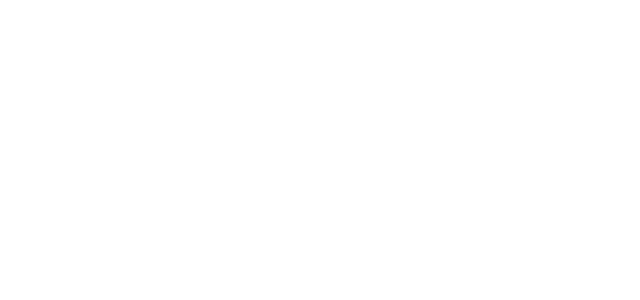
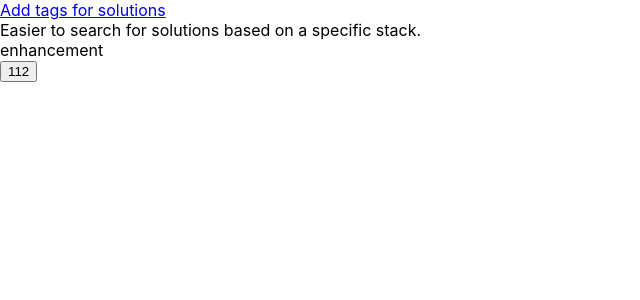
Before and after one commit to farzan190/Product-feedback-Application, a React (Create React App) app in the folder app/: page /CommentPage in a window 1280 px wide. Before the commit this address had no page. Shown: the top 300 px of the page, without its empty margins (0-640 px from the left). Built offline with nearby package versions, Linux system fonts and the light colour scheme.

Commit message:
added seperate tab opening functionality

```diff
--- a/app/src/App.js
+++ b/app/src/App.js
@@ -14,7 +14,7 @@
   const [title,setTitle]=useState();
   const [category,setCategory]=useState();
   const [detail,setDetail]=useState();
-  const {abc}=useContext(Cart);
+  const {selectedTab,setSelectedTab}=useContext(Cart);
 
 const addFeedBack=()=>{
   setDisplayData([...displayData,{
@@ -28,19 +28,17 @@
     "comments": [
     ]
   }])
-
-
  }
 
 const filterResults=(e)=>{
-  const filteredData= data[0].productRequests.filter((item)=>item.category==e.target.id);
+  const filteredData= displayData.filter((item)=>item.category==e.target.id);
   setDisplayData(filteredData);
 }
-
-  return (<div> <div>{displayData.map((i)=><Tab title={i.title} description={i.description} category={i.category} upvoted={i.upvoted} upvotes={i.upvotes}/>)}</div>;
-         <button onClick={(e)=>addFeedBack()}>clickme</button>
+ // we ll send the id to the comment page and it will find the data with the same id  and render it
+  return (<div>
+         <div>{displayData.map((i)=><Tab  id={i.id} title={i.title} description={i.description} category={i.category} upvoted={i.upvoted} upvotes={i.upvotes}/>)}</div>;
+         <button onClick={()=>addFeedBack()}>clickme</button>
          <NavLink to={`/feedback`}>feed</NavLink>
-
          <FeedBackForm title={title} setTitle={setTitle} category={category} setCategory={setCategory} detail={detail} setDetail={setDetail}/>
          <FilterButtons filterResults={filterResults} />
          </div>)
--- /dev/null
+++ b/app/src/CommentPage.js
@@ -0,0 +1,22 @@
+import data from './data';
+import { useState ,useContext} from 'react';
+import Cart from './Context';
+import Tab  from './Tab';
+
+// display the same to same tab and comments below it
+const CommentPage=({id=2})=>{
+  const [displayData,setDisplayData]=useState(data[0].productRequests);
+  const {selectedTab,setSelectedTab}=useContext(Cart);
+  const [currentTab,setCurrentTab]=useState(0);
+
+
+
+  return <div>{displayData.map((i)=>i.id===selectedTab &&  (<Tab key={i.id}
+                                                       title={i.title}
+                                                        description={i.description}
+                                                         category={i.category}
+                                                         upvoted={i.upvoted}
+                                                         upvotes={i.upvotes}/>))}</div>}
+
+
+export default CommentPage;
--- a/app/src/Context.js
+++ b/app/src/Context.js
@@ -5,8 +5,9 @@
 
  export const ContextProvider=({children})=>{
    const[name,setName]=useState("farru");
+   const [selectedTab,setSelectedTab]=useState(1);
 
-    return (<Cart.Provider value={{name}} >
+    return (<Cart.Provider value={{selectedTab,setSelectedTab}} >
        {children}
     </Cart.Provider>)
 }
--- a/app/src/Tab.js
+++ b/app/src/Tab.js
@@ -1,8 +1,12 @@
-import { useState } from "react";
+import { useContext, useState } from "react";
+import { NavLink } from "react-router-dom";
+import Cart from "./Context";
+import CommentPage from "./CommentPage";
 
-const Tab=({title,description,category,upvotes,upvoted})=>{
+const Tab=({id,title,description,category,upvotes,upvoted})=>{
     const [vote,setVote]=useState(upvotes);
     const [isVoted,setIsVoted]=useState(upvoted);
+    const {selectedTab,setSelectedTab}=useContext(Cart);
 
     const handleUpvote=(e)=>{
            if(!isVoted){
@@ -14,13 +18,16 @@
             setVote(upvotes);
            }
     }
+    const handleTab=()=>{
+        console.log(id);
+        setSelectedTab(id);
 
-return <div><div>{title}</div>
+       }
+return <div id={id} onClick={()=>handleTab()}><NavLink to={`/CommentPage`} >{title}</NavLink>
       <div>{description}</div>
       <div>{category}</div>
       <button onClick={(e)=>handleUpvote(e)}>{vote}</button>
 
-      <div>.................</div>
       </div>
 }
 
--- a/app/src/index.js
+++ b/app/src/index.js
@@ -6,7 +6,7 @@
 import { BrowserRouter, Route, Routes } from 'react-router-dom';
 import { ContextProvider } from './Context';
 import FeedBackForm from './FeedBackForm';
-
+import CommentPage from './CommentPage';
 const root = ReactDOM.createRoot(document.getElementById('root'));
 root.render(
   <React.StrictMode>
@@ -15,6 +15,8 @@
     <Routes>
       <Route path='/' element={<App/>} />
       <Route path='/feedback' element={<FeedBackForm/>} />
+      <Route path='/CommentPage' element={<CommentPage/>} />
+
     </Routes>
     </BrowserRouter>
     </ContextProvider>
```
